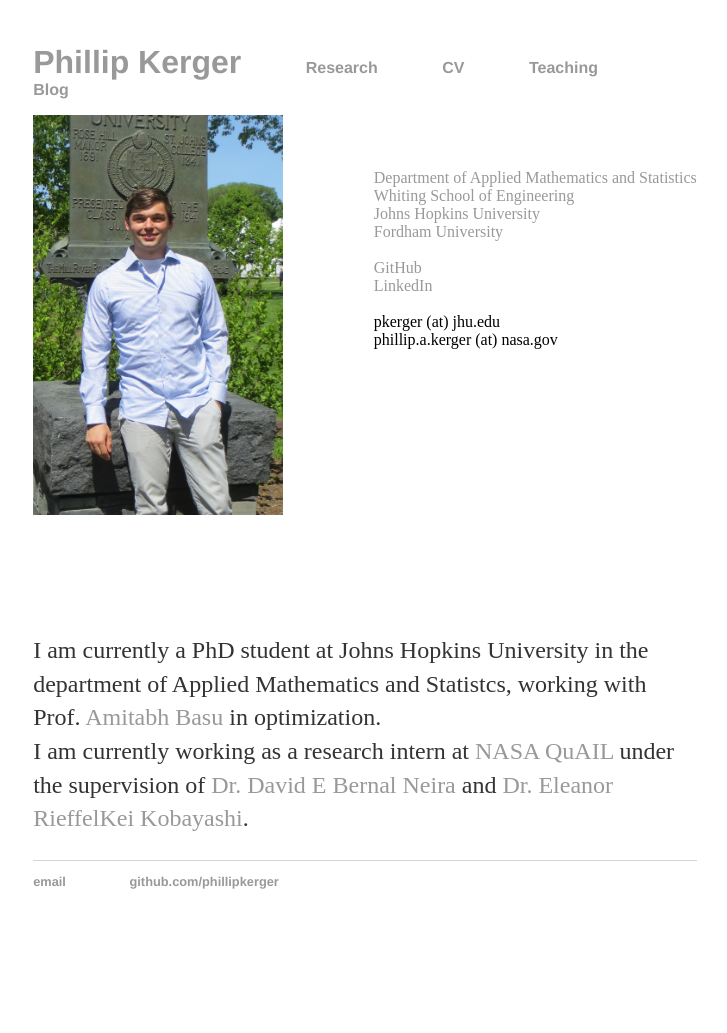
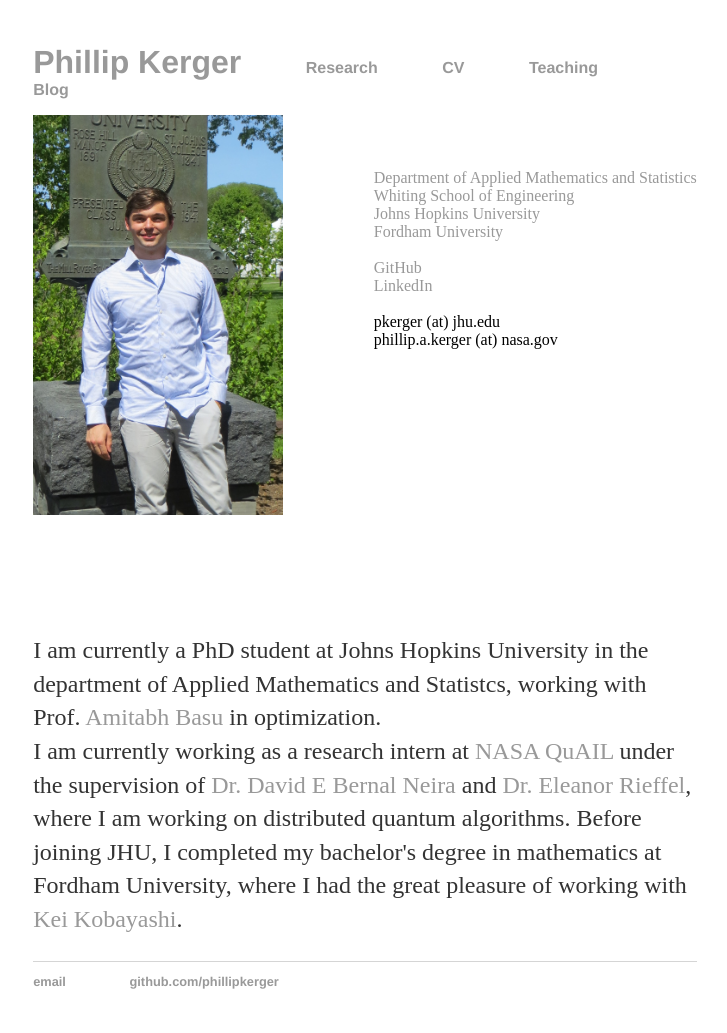
Before and after one commit to PhillipKerger/phillipkerger.github.io, a Jekyll site: the page built from index.html, in a window 1280 px wide. Shown: the whole page, without its empty margins (275-1002 px from the left). Built offline with Jekyll 4.4.1, drawn with Linux system fonts in a browser that asks for light colours; before the commit the page ends 933 px from its top, so only the background shows below that.

Commit message:
Update index.html

```diff
--- a/index.html
+++ b/index.html
@@ -43,7 +43,7 @@ title: Phillip Kerger
 		I am currently working as a research intern at
 		<a href="https://www.nasa.gov/content/nasa-quantum-artificial-intelligence-laboratory-quail/">NASA QuAIL</a>
 		under the supervision of <a href="https://www.andrew.cmu.edu/user/debernal/">Dr. David E Bernal Neira</a>
-		and <a href="https://scholar.google.com/citations?user=2UvnS7UAAAAJ&hl=en">Dr. Eleanor Rieffel</a,
+		and <a href="https://scholar.google.com/citations?user=2UvnS7UAAAAJ&hl=en">Dr. Eleanor Rieffel</a>,
 		where I am working on distributed quantum algorithms.
 		Before joining JHU, I completed my bachelor's degree in mathematics at Fordham University, where I had the great pleasure of working with
 		<a href="https://www.fordham.edu/info/20597/mathematics_faculty/9444/kei_kobayashi">Kei Kobayashi</a>.
```
